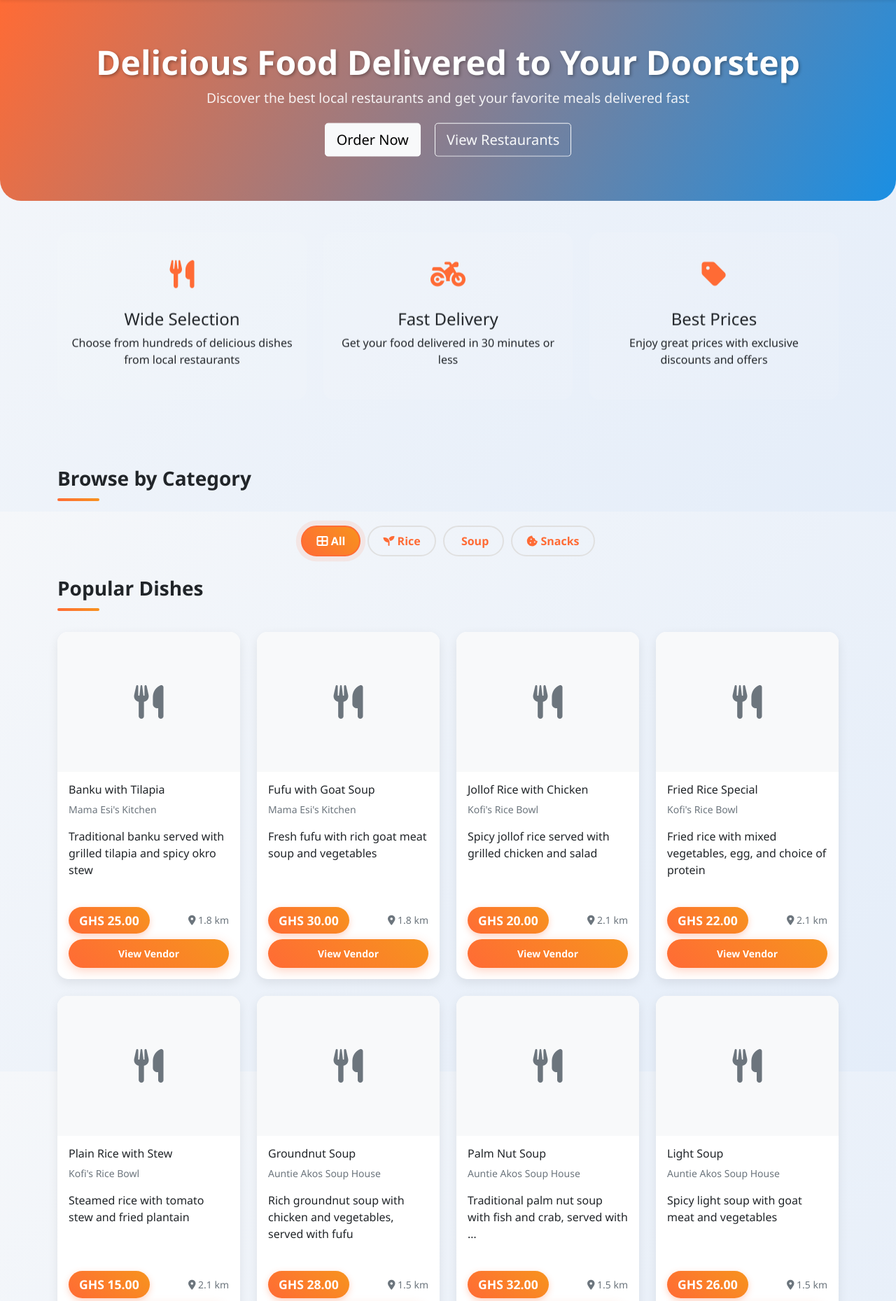
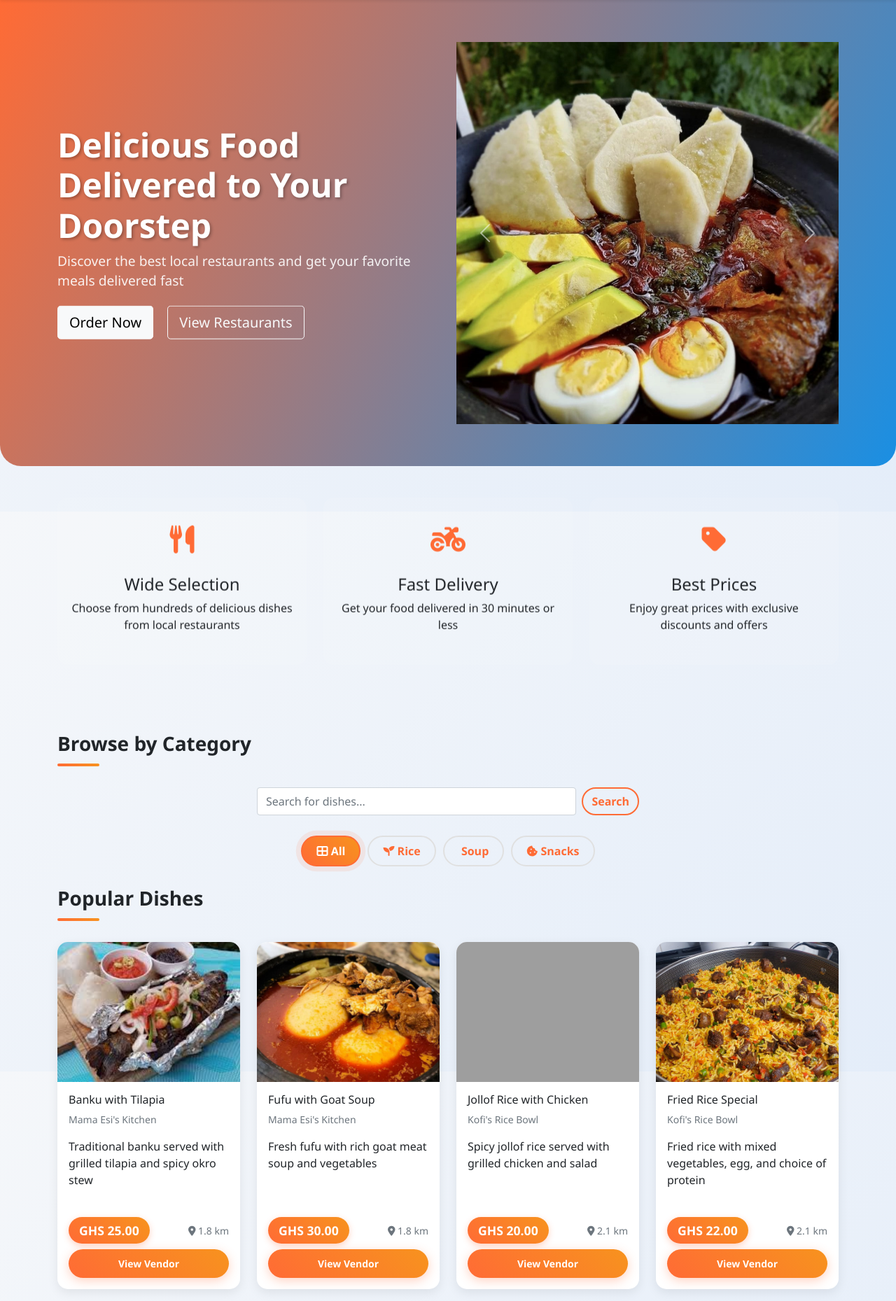
Before and after one commit to LannierSam/food_delivery, a Django app: page / in a window 1280 px wide. Shown: the part 69-1928 px from the top of the page at 70% size. Run offline with Django 4.2, Linux system fonts and the light colour scheme; data comes from the database, SQL or seed files in the repository; grey boxes are pictures that could not be loaded.

Commit message:
Initial Django project upload

```diff
--- a/templates/vendors/home.html
+++ b/templates/vendors/home.html
@@ -1,4 +1,5 @@
 {% extends 'base.html' %}
+{% load static %}
 
 {% block title %}Campus Dish - Home{% endblock %}
 
@@ -6,11 +7,48 @@
 <!-- Hero Section -->
 <div class="hero-section text-center">
     <div class="container">
-        <h1>Delicious Food Delivered to Your Doorstep</h1>
-        <p class="lead">Discover the best local restaurants and get your favorite meals delivered fast</p>
-        <div class="mt-4">
-            <a href="#popular-dishes" class="btn btn-light btn-lg me-3 float">Order Now</a>
-            <a href="#featured-vendors" class="btn btn-outline-light btn-lg float">View Restaurants</a>
+        <div class="row align-items-center">
+            <div class="col-md-6 text-start">
+                <h1>Delicious Food Delivered to Your Doorstep</h1>
+                <p class="lead">Discover the best local restaurants and get your favorite meals delivered fast</p>
+                <div class="mt-4">
+                    <a href="#popular-dishes" class="btn btn-light btn-lg me-3 float">Order Now</a>
+                    <a href="#featured-vendors" class="btn btn-outline-light btn-lg float">View Restaurants</a>
+                </div>
+            </div>
+            <div class="col-md-6">
+                <!-- Image Slider -->
+                <div id="heroCarousel" class="carousel slide" data-bs-ride="carousel">
+                    <div class="carousel-inner">
+                        <div class="carousel-item active">
+                            <img src="{% static 'img/Apesie.jpg' %}" class="d-block w-100 carousel-img" alt="Apesie">
+                        </div>
+                        <div class="carousel-item">
+                            <img src="{% static 'img/Banku with okro stew.jpg' %}" class="d-block w-100 carousel-img" alt="Banku">
+                        </div>
+                        <div class="carousel-item">
+                            <img src="{% static 'img/Beans.jpg' %}" class="d-block w-100 carousel-img" alt="Beans">
+                        </div>
+                        <div class="carousel-item">
+                            <img src="{% static 'img/Jollof.jpg' %}" class="d-block w-100 carousel-img" alt="Jollof Rice">
+                        </div>
+                        <div class="carousel-item">
+                            <img src="{% static 'img/Kenkey.jpg' %}" class="d-block w-100 carousel-img" alt="Kenkey">
+                        </div>
+                        <div class="carousel-item">
+                            <img src="{% static 'img/waakye.jpg' %}" class="d-block w-100 carousel-img" alt="Waakye">
+                        </div>
+                    </div>
+                    <button class="carousel-control-prev" type="button" data-bs-target="#heroCarousel" data-bs-slide="prev">
+                        <span class="carousel-control-prev-icon" aria-hidden="true"></span>
+                        <span class="visually-hidden">Previous</span>
+                    </button>
+                    <button class="carousel-control-next" type="button" data-bs-target="#heroCarousel" data-bs-slide="next">
+                        <span class="carousel-control-next-icon" aria-hidden="true"></span>
+                        <span class="visually-hidden">Next</span>
+                    </button>
+                </div>
+            </div>
         </div>
     </div>
 </div>
@@ -54,6 +92,15 @@
         <div class="row">
             <div class="col-12">
                 <h3 class="section-title">Browse by Category</h3>
+<!-- Search Field -->
+                <div class="row justify-content-center mb-4">
+                    <div class="col-md-6">
+                        <form class="d-flex" method="GET" action="{% url 'home' %}">
+                            <input class="form-control me-2" type="search" placeholder="Search for dishes..." aria-label="Search" name="search">
+                            <button class="btn btn-outline-primary" type="submit">Search</button>
+                        </form>
+                    </div>
+                </div>
                 <div class="d-flex flex-wrap justify-content-center">
                     {% for category in categories %}
                         <a href="?category={{ category }}"
@@ -70,9 +117,12 @@
                         </a>
                     {% endfor %}
                 </div>
+                </div>
+            </div>
             </div>
         </div>
     </div>
+
 
     <!-- Popular Items Section -->
     <div class="container" id="popular-dishes">
@@ -83,15 +133,19 @@
         </div>
 
         <div class="row">
-            {% for item in popular_items %}
+            {% for item in popular_items|slice:":4" %}
                 <div class="col-lg-3 col-md-4 col-sm-6 mb-4 fade-in delay-{{ forloop.counter0|divisibleby:4|add:forloop.counter0|divisibleby:4 }}">
                     <div class="card food-card h-100">
-                        {% if item.image %}
-                            <img src="{{ item.image.url }}" class="card-img-top" alt="{{ item.name }}">
+                        {% if forloop.counter0 == 0 %}
+                            <img src="{% static 'img/Banku.jpeg.jpg' %}" class="card-img-top" alt="{{ item.name }}">
+                        {% elif forloop.counter0 == 1 %}
+                            <img src="{% static 'img/fufu.jpg' %}" class="card-img-top" alt="{{ item.name }}">
+                        {% elif forloop.counter0 == 2 %}
+                            <img src="{% static 'img/Jollof.jpeg.jpg' %}" class="card-img-top" alt="{{ item.name }}">
+                        {% elif forloop.counter0 == 3 %}
+                            <img src="{% static 'img/Fried rice.jpg' %}" class="card-img-top" alt="{{ item.name }}">
                         {% else %}
-                            <div class="card-img-top bg-light d-flex align-items-center justify-content-center" style="height: 200px;">
-                                <i class="fas fa-utensils fa-3x text-muted"></i>
-                            </div>
+                            <img src="{% static 'img/Kenkey.jpeg.jpg' %}" class="card-img-top" alt="{{ item.name }}">
                         {% endif %}
 
                         <div class="card-body d-flex flex-column">
```
Also changed, not shown: static/css/style.css (+10 -0 lines), static/img/Apesie.jpeg.jpg (deleted), static/img/Apesie.jpg (added), static/img/Banku with okro stew.jpg (added), static/img/Beans.jpg (added), static/img/Fried rice.jpg (added), static/img/Fufu.jpg (added), static/img/G)b3.jpg (added), static/img/Jollof.jpeg.jpg (deleted), static/img/Jollof.jpg (added), static/img/Kenkey.jpeg.jpg (deleted), static/img/Kenkey.jpg (added), static/img/Rice with stew.jpg (added), static/img/Waakye.jpeg.jpg (deleted), 2 more files.
